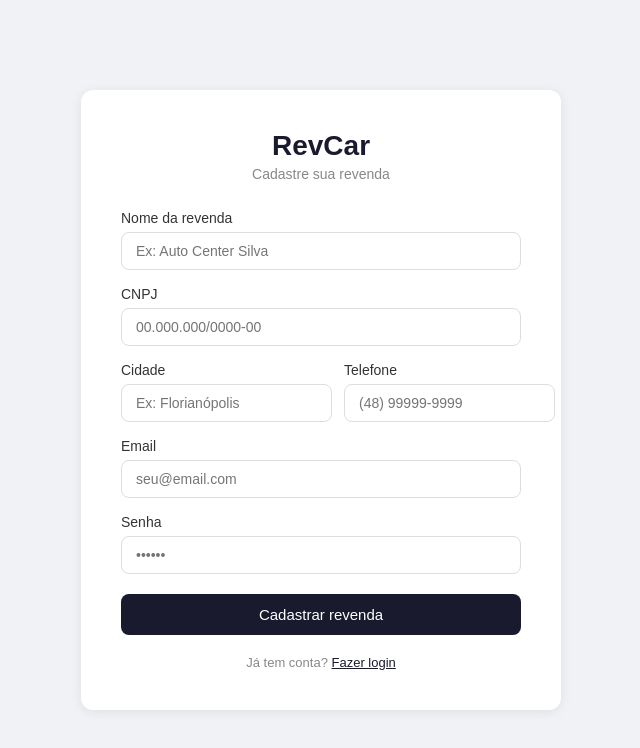
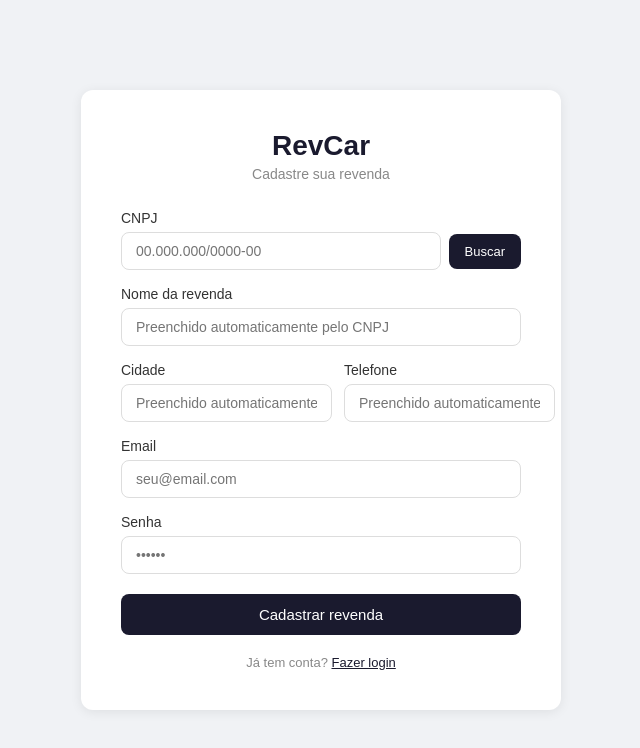
Before and after one commit to DGbryan/marketplace-veiculos, a React (Vite) app: page /cadastro in a window 1280 px wide. Shown: the top 748 px of the page, without its empty margins (319-959 px from the left). Built offline with nearby package versions, Linux system fonts and the light colour scheme; no server answers.

Commit message:
feat: autocomplete de CNPJ e validacao de CNAE com BrasilAPI

```diff
--- /dev/null
+++ b/src/lib/brasilapi.ts
@@ -0,0 +1,62 @@
+// src/lib/brasilapi.ts
+
+type DadosCNPJ = {
+  razao_social: string;
+  municipio: string;
+  uf: string;
+  ddd_telefone_1: string;
+  email: string | null;
+  situacao_cadastral: string | number;
+  cnaes_secundarios: { codigo: string }[];
+  cnae_fiscal: number;
+};
+
+export async function buscarCNPJ(cnpj: string): Promise<DadosCNPJ> {
+  const cnpjLimpo = cnpj.replace(/\D/g, "");
+
+  if (cnpjLimpo.length !== 14) {
+    throw new Error("CNPJ deve ter 14 dígitos");
+  }
+
+  const response = await fetch(
+    `https://brasilapi.com.br/api/cnpj/v1/${cnpjLimpo}`,
+  );
+
+  if (!response.ok) {
+    throw new Error("CNPJ não encontrado ou inválido");
+  }
+
+  return response.json();
+}
+
+export function formatarTelefone(ddd: string): string {
+  if (!ddd) return "";
+  const limpo = ddd.replace(/\D/g, "");
+  return limpo;
+}
+
+export function validarCNAE(
+  cnaesFiscal: number,
+  cnaesSecundarios: { codigo: string }[],
+): boolean {
+  const cnaesAceitos = [
+    "4511101",
+    "4511102",
+    "4512901",
+    "4512902",
+    "4541201",
+    "4541202",
+    "4530701",
+  ];
+
+  const cnaesPrincipal = cnaesFiscal.toString();
+  if (cnaesAceitos.some((c) => cnaesPrincipal.startsWith(c.slice(0, 6)))) {
+    return true;
+  }
+
+  return cnaesSecundarios.some((cnae) =>
+    cnaesAceitos.some((aceito) =>
+      cnae.codigo.replace(/\D/g, "").startsWith(aceito.slice(0, 6)),
+    ),
+  );
+}
--- a/src/pages/Cadastro.tsx
+++ b/src/pages/Cadastro.tsx
@@ -5,6 +5,7 @@ import { zodResolver } from "@hookform/resolvers/zod";
 import { z } from "zod";
 import { supabase } from "../lib/supabase";
 import { Link } from "react-router-dom";
+import { buscarCNPJ, formatarTelefone, validarCNAE } from "../lib/brasilapi";
 
 const schema = z.object({
   nome: z.string().min(3, "Nome deve ter pelo menos 3 caracteres"),
@@ -21,20 +22,72 @@ export default function Cadastro() {
   const [erro, setErro] = useState("");
   const [sucesso, setSucesso] = useState(false);
   const [carregando, setCarregando] = useState(false);
+  const [buscandoCNPJ, setBuscandoCNPJ] = useState(false);
+  const [cnaeValido, setCnaeValido] = useState<boolean | null>(null);
+  const [erroCNPJ, setErroCNPJ] = useState("");
 
   const {
     register,
     handleSubmit,
+    setValue,
+    getValues,
     formState: { errors },
   } = useForm<FormData>({
     resolver: zodResolver(schema),
   });
 
+  async function handleBuscarCNPJ() {
+    const cnpj = getValues("cnpj");
+    if (!cnpj || cnpj.replace(/\D/g, "").length < 14) {
+      setErroCNPJ("Digite o CNPJ completo antes de buscar");
+      return;
+    }
+
+    setBuscandoCNPJ(true);
+    setErroCNPJ("");
+    setCnaeValido(null);
+
+    try {
+      const dados = await buscarCNPJ(cnpj);
+
+      const situacao = dados.situacao_cadastral;
+      if (situacao && situacao !== 2 && situacao !== "ATIVA") {
+        setErroCNPJ("Este CNPJ está inativo na Receita Federal");
+        setBuscandoCNPJ(false);
+        return;
+      }
+
+      const cnaeOk = validarCNAE(dados.cnae_fiscal, dados.cnaes_secundarios);
+      setCnaeValido(cnaeOk);
+
+      setValue("nome", dados.razao_social);
+      setValue("cidade", `${dados.municipio} - ${dados.uf}`);
+      setValue("telefone", formatarTelefone(dados.ddd_telefone_1));
+      if (dados.email) setValue("email", dados.email);
+
+      if (!cnaeOk) {
+        setErroCNPJ(
+          "Empresa não possui CNAE de revenda de veículos. Verifique com o admin.",
+        );
+      }
+    } catch (e: any) {
+      setErroCNPJ(e.message || "Erro ao buscar CNPJ. Tente novamente.");
+    }
+
+    setBuscandoCNPJ(false);
+  }
+
   async function onSubmit(data: FormData) {
+    if (cnaeValido === false) {
+      setErro(
+        "Cadastro bloqueado: empresa não possui CNAE de revenda de veículos.",
+      );
+      return;
+    }
+
     setCarregando(true);
     setErro("");
 
-    // 1. Cria o usuário no Supabase Auth
     const { data: authData, error: authError } = await supabase.auth.signUp({
       email: data.email,
       password: data.senha,
@@ -46,7 +99,6 @@ export default function Cadastro() {
       return;
     }
 
-    // 2. Cria a revenda na tabela revendas
     const { data: revenda, error: revendaError } = await supabase
       .from("revendas")
       .insert({
@@ -66,7 +118,6 @@ export default function Cadastro() {
       return;
     }
 
-    // 3. Cria o registro na tabela usuarios
     const { error: usuarioError } = await supabase.from("usuarios").insert({
       id: authData.user.id,
       revenda_id: revenda.id,
@@ -109,26 +160,42 @@ export default function Cadastro() {
 
         <form onSubmit={handleSubmit(onSubmit)} style={styles.form}>
           <div style={styles.campo}>
+            <label style={styles.label}>CNPJ</label>
+            <div style={styles.cnpjRow}>
+              <input
+                {...register("cnpj")}
+                placeholder="00.000.000/0000-00"
+                style={{ ...styles.input, flex: 1 }}
+              />
+              <button
+                type="button"
+                onClick={handleBuscarCNPJ}
+                disabled={buscandoCNPJ}
+                style={styles.botaoBuscar}
+              >
+                {buscandoCNPJ ? "Buscando..." : "Buscar"}
+              </button>
+            </div>
+            {errors.cnpj && (
+              <span style={styles.erro}>{errors.cnpj.message}</span>
+            )}
+            {erroCNPJ && <span style={styles.erro}>{erroCNPJ}</span>}
+            {cnaeValido === true && (
+              <span style={styles.sucesso}>
+                ✓ CNAE de revenda de veículos validado
+              </span>
+            )}
+          </div>
+
+          <div style={styles.campo}>
             <label style={styles.label}>Nome da revenda</label>
             <input
               {...register("nome")}
-              placeholder="Ex: Auto Center Silva"
+              placeholder="Preenchido automaticamente pelo CNPJ"
               style={styles.input}
             />
             {errors.nome && (
               <span style={styles.erro}>{errors.nome.message}</span>
-            )}
-          </div>
-
-          <div style={styles.campo}>
-            <label style={styles.label}>CNPJ</label>
-            <input
-              {...register("cnpj")}
-              placeholder="00.000.000/0000-00"
-              style={styles.input}
-            />
-            {errors.cnpj && (
-              <span style={styles.erro}>{errors.cnpj.message}</span>
             )}
           </div>
 
@@ -137,19 +204,18 @@ export default function Cadastro() {
               <label style={styles.label}>Cidade</label>
               <input
                 {...register("cidade")}
-                placeholder="Ex: Florianópolis"
+                placeholder="Preenchido automaticamente"
                 style={styles.input}
               />
               {errors.cidade && (
                 <span style={styles.erro}>{errors.cidade.message}</span>
               )}
             </div>
-
             <div style={styles.campo}>
               <label style={styles.label}>Telefone</label>
               <input
                 {...register("telefone")}
-                placeholder="(48) 99999-9999"
+                placeholder="Preenchido automaticamente"
                 style={styles.input}
               />
               {errors.telefone && (
@@ -186,7 +252,14 @@ export default function Cadastro() {
 
           {erro && <p style={styles.erroGeral}>{erro}</p>}
 
-          <button type="submit" disabled={carregando} style={styles.botao}>
+          <button
+            type="submit"
+            disabled={carregando || cnaeValido === false}
+            style={{
+              ...styles.botao,
+              opacity: cnaeValido === false ? 0.5 : 1,
+            }}
+          >
             {carregando ? "Cadastrando..." : "Cadastrar revenda"}
           </button>
         </form>
@@ -237,6 +310,11 @@ const styles = {
     flexDirection: "column" as const,
     gap: "16px",
   },
+  cnpjRow: {
+    display: "flex",
+    gap: "8px",
+    alignItems: "center",
+  },
   grid: {
     display: "grid",
     gridTemplateColumns: "1fr 1fr",
@@ -259,9 +337,25 @@ const styles = {
     fontSize: "14px",
     outline: "none",
   },
+  botaoBuscar: {
+    padding: "10px 16px",
+    backgroundColor: "#1a1a2e",
+    color: "#fff",
+    border: "none",
+    borderRadius: "8px",
+    cursor: "pointer",
+    fontSize: "13px",
+    fontWeight: "500",
+    whiteSpace: "nowrap" as const,
+  },
   erro: {
     fontSize: "12px",
     color: "#e53e3e",
+  },
+  sucesso: {
+    fontSize: "12px",
+    color: "#2d7a3a",
+    fontWeight: "500",
   },
   erroGeral: {
     fontSize: "13px",
```
